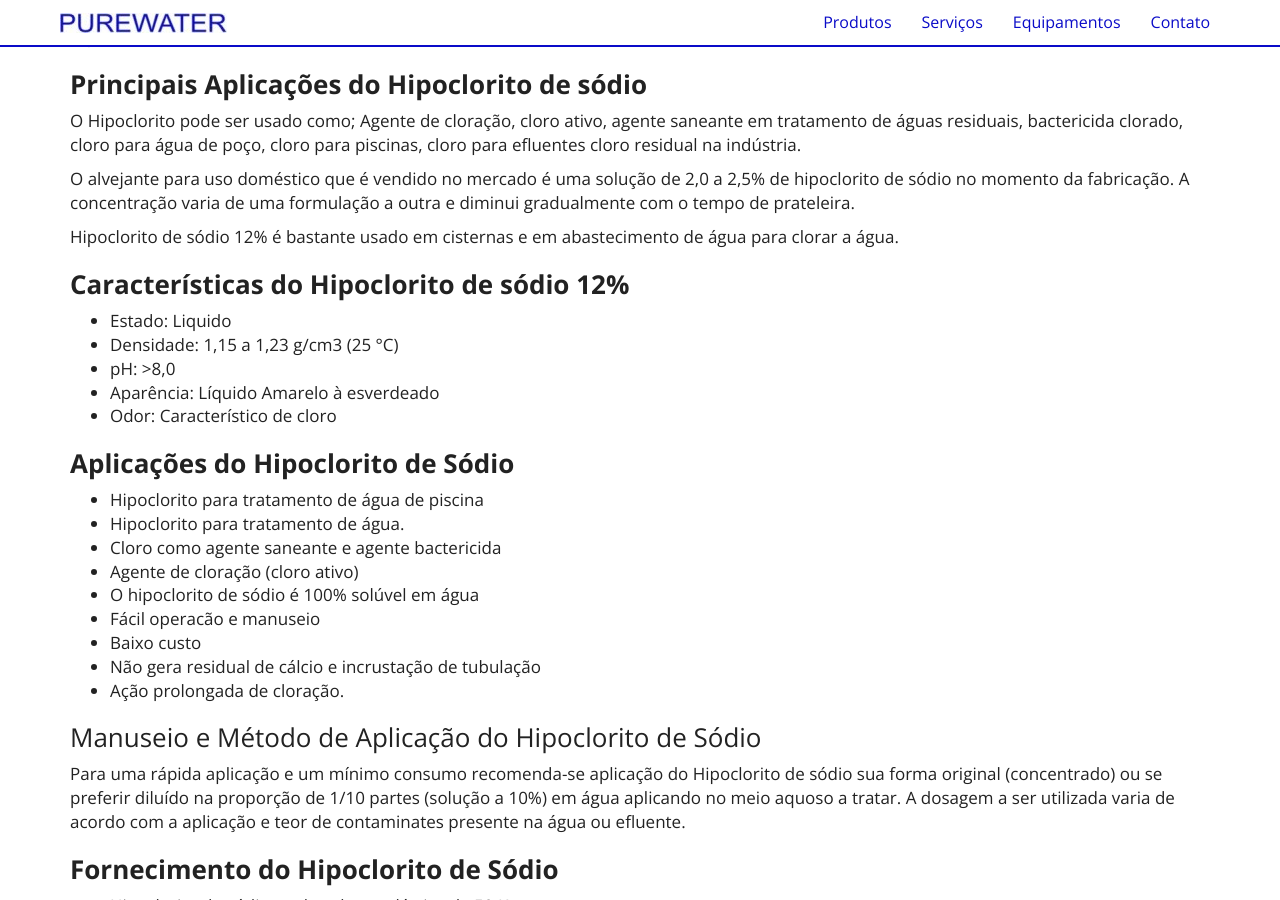
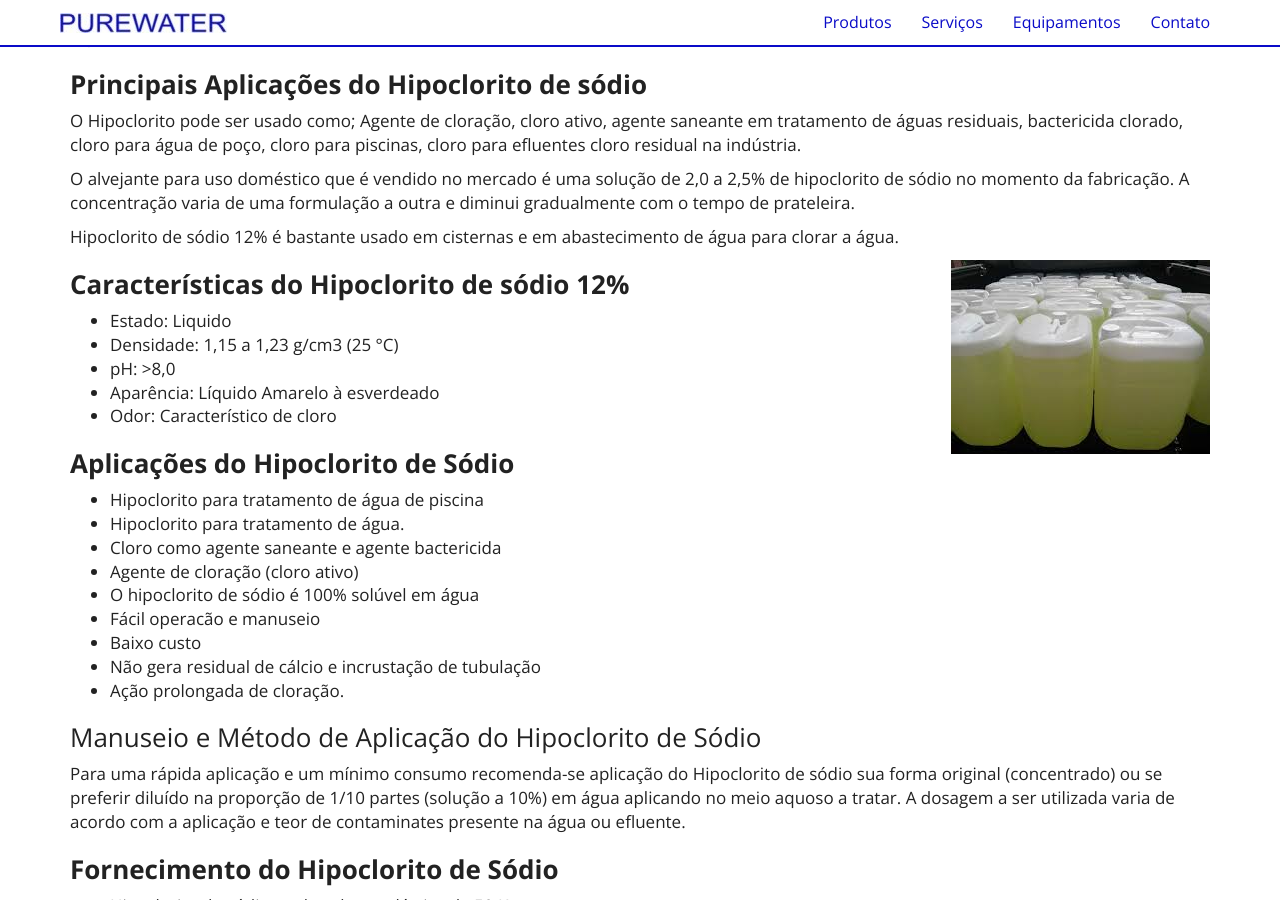
Before and after one commit to purewaterefluentes/purewaterefluentes.github.io, a Jekyll site: the page built from produtos/hipoclorito-de-sodio.md, in a window 1280 px wide and 900 px high, scrolled down 558 px. Built offline with Jekyll 4.4.1, drawn with Linux system fonts in a browser that asks for light colours; nearby versions of some CDN libraries; library files that are not in the unit come from our copies.

Commit message:
Update hipoclorito-de-sodio.md

```diff
--- a/produtos/hipoclorito-de-sodio.md
+++ b/produtos/hipoclorito-de-sodio.md
@@ -23,6 +23,8 @@ O Hipoclorito pode ser usado como; Agente de cloração, cloro ativo, agente san
 O alvejante para uso doméstico que é vendido no mercado é uma solução de 2,0 a 2,5% de hipoclorito de sódio no momento da fabricação. A concentração varia de uma formulação a outra e diminui gradualmente com o tempo de prateleira.
 
 Hipoclorito de sódio 12% é bastante usado em cisternas e em abastecimento de água para clorar a água.
+
+<img class="img-responsive pull-right" style="max-width: 100%;" src="../../website/images/pequeno/Hipoclore - Cloro.jpg" alt="Cloro Liquido">
 
 ### **Características do Hipoclorito de sódio 12%**
 
```
